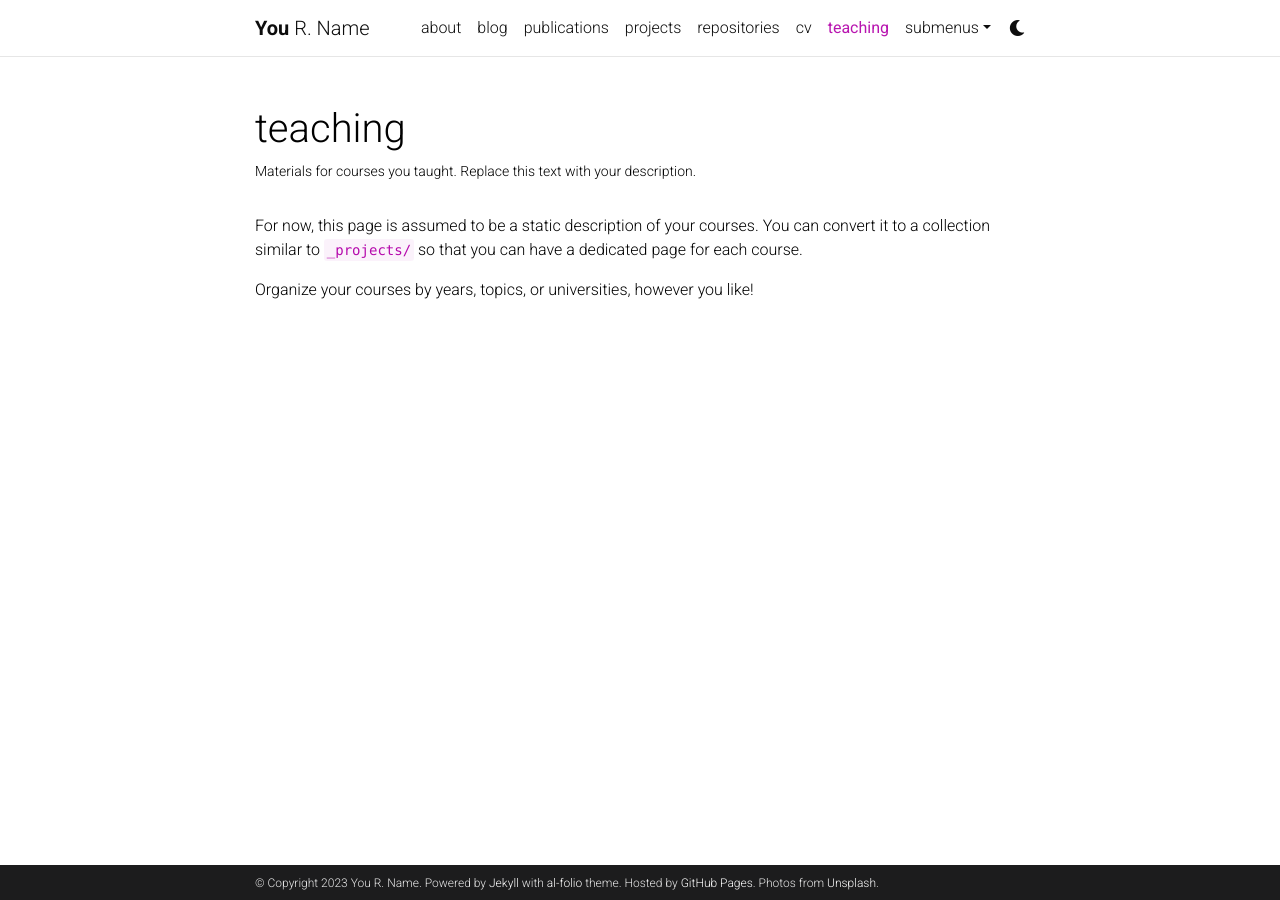
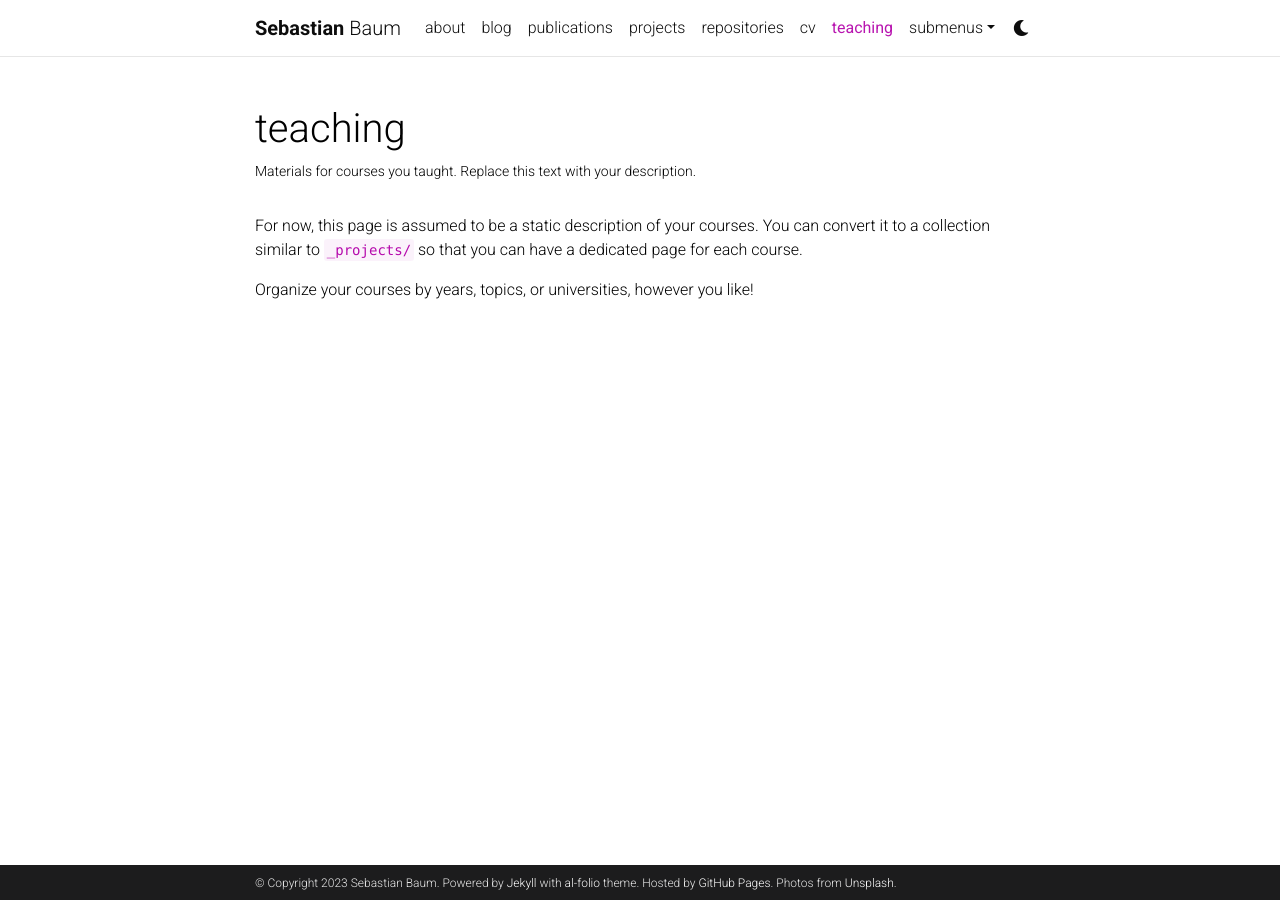
Before and after one commit to BaumSebastian/BaumSebastian.github.io, a Jekyll site: the page built from _pages/teaching.md, in a window 1280 px wide. Built offline with Jekyll 4.4.1, drawn with Linux system fonts in a browser that asks for light colours; comment, search, counter and statistics services are not loaded; a style sheet for code colours, icons or effects is not loaded.

Commit message:
Changed initial settings so the site can load

```diff
--- a/_config.yml
+++ b/_config.yml
@@ -3,9 +3,9 @@
 # -----------------------------------------------------------------------------
 
 title: blank # the website title (if blank, full name will be used instead)
-first_name: You
-middle_name: R.
-last_name: Name
+first_name: Sebastian
+middle_name:
+last_name: Baum
 email: you@example.com
 description: > # the ">" symbol means to ignore newlines until "footer_text:"
   A simple, whitespace theme for academics. Based on [*folio](https://github.com/bogoli/-folio) design.
@@ -18,8 +18,8 @@ keywords: jekyll, jekyll-theme, academic-website, portfolio-website  # add your
 lang: en # the language of your site (for example: en, fr, cn, ru, etc.)
 icon: ⚛️  # the emoji used as the favicon (alternatively, provide image name in /assets/img/)
 
-url: https://alshedivat.github.io # the base hostname & protocol for your site
-baseurl: /al-folio # the subpath of your site, e.g. /blog/
+url: https://BaumSebastian.github.io # the base hostname & protocol for your site
+baseurl:  # the subpath of your site, e.g. /blog/
 last_updated: false # set to true if you want to display last updated in the footer
 impressum_path:  # set to path to include impressum link in the footer, use the same path as permalink in a page, helps to conform with EU GDPR
 
```
